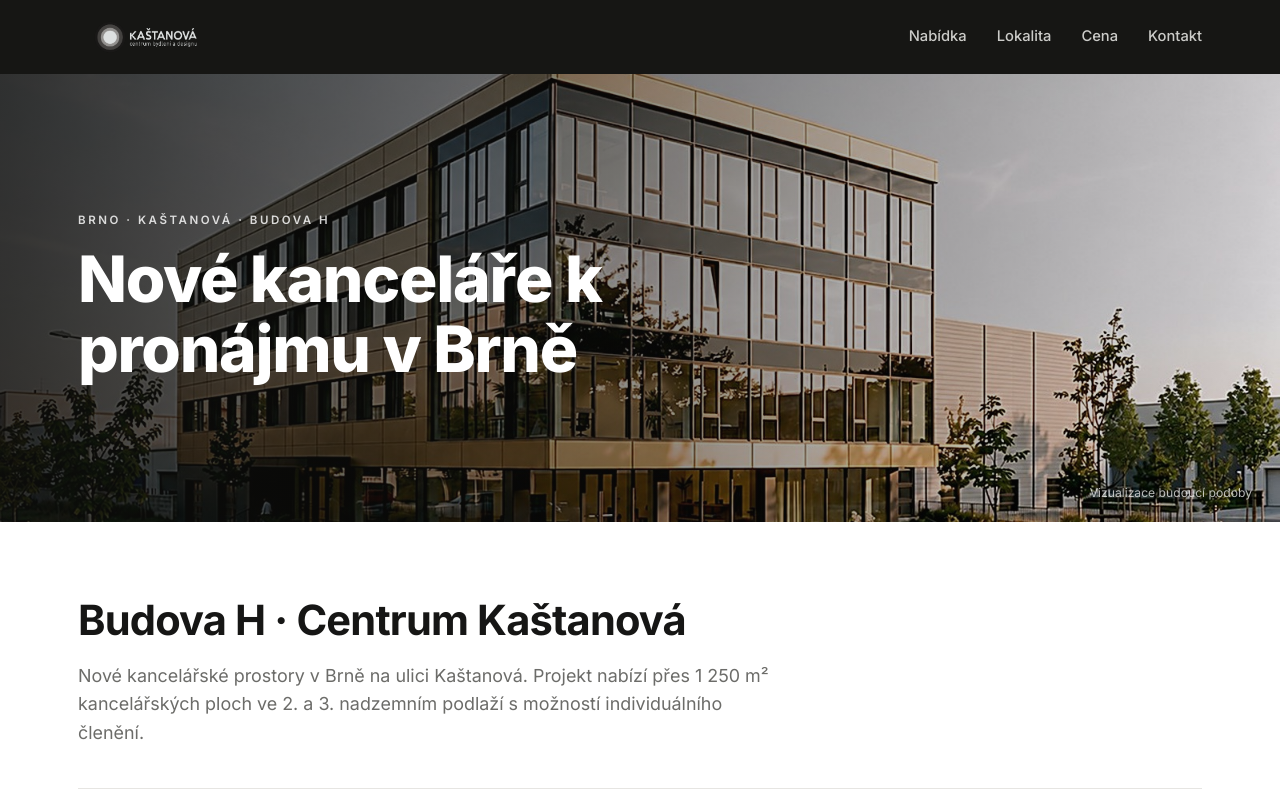
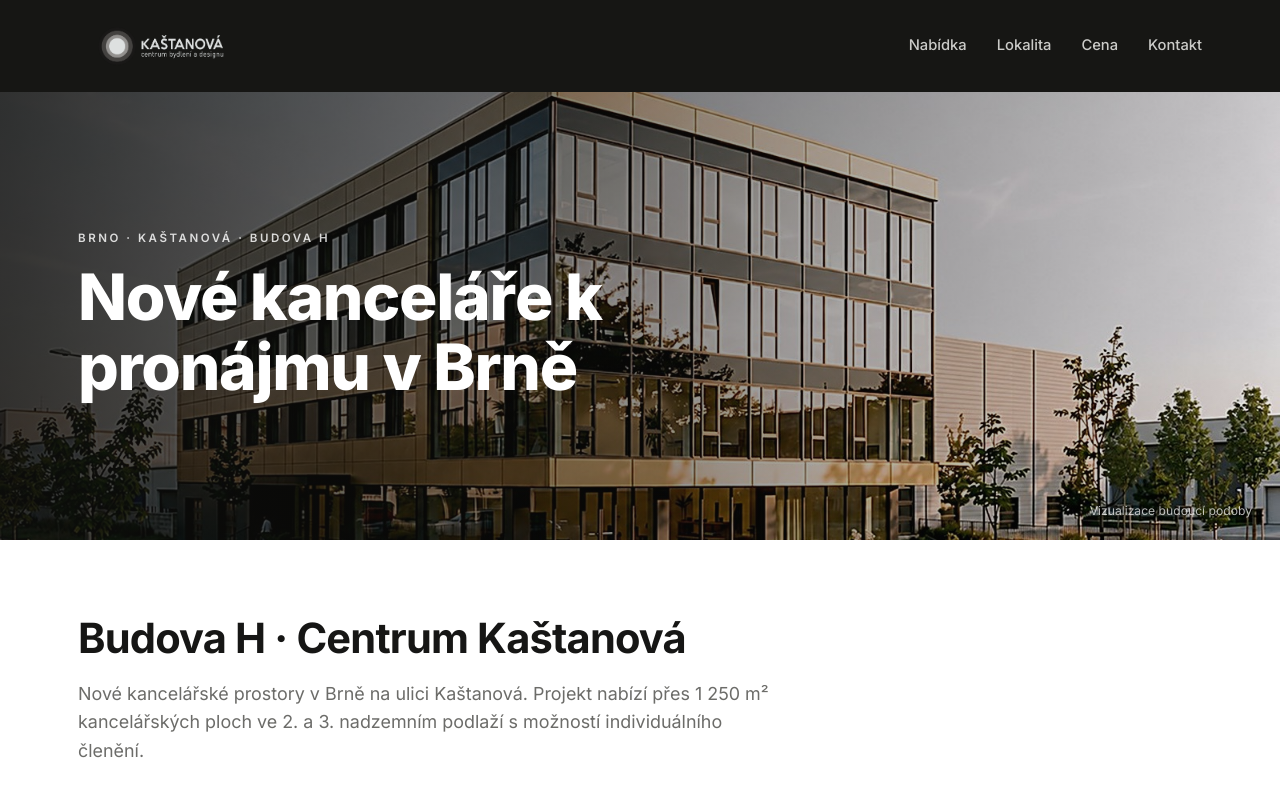
Before and after one commit to strankyprovas/kastanova-h, a plain HTML site: page index.html in a window 1280 px wide. Shown: the top 800 px of the page. Drawn offline with Linux system fonts and the light colour scheme.

Commit message:
Vetsi logo v hlavicce

```diff
--- a/index.html
+++ b/index.html
@@ -40,9 +40,9 @@
 
   /* Header */
   header{position:sticky;top:0;z-index:50;background:var(--dark);color:#fff}
-  .nav{display:flex;align-items:center;justify-content:space-between;height:74px}
+  .nav{display:flex;align-items:center;justify-content:space-between;height:92px}
   .brand{display:flex;align-items:center;gap:12px;font-weight:700;letter-spacing:.14em;font-size:1.05rem;text-decoration:none;color:#fff}
-  .brand img{height:54px;width:auto;display:block}
+  .brand img{height:66px;width:auto;display:block}
   .nav-links{display:flex;gap:30px;font-size:.92rem;font-weight:500}
   .nav-links a{text-decoration:none;color:#e9e9e6;opacity:.86}
   .nav-links a:hover{opacity:1}
```
